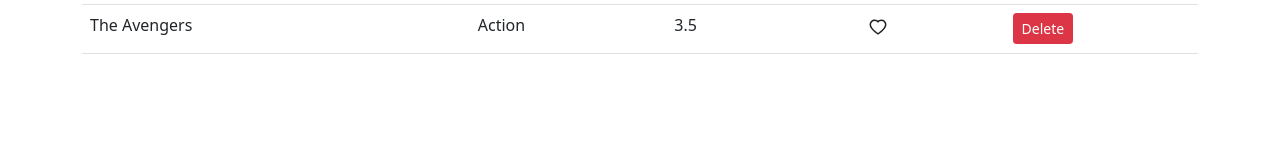
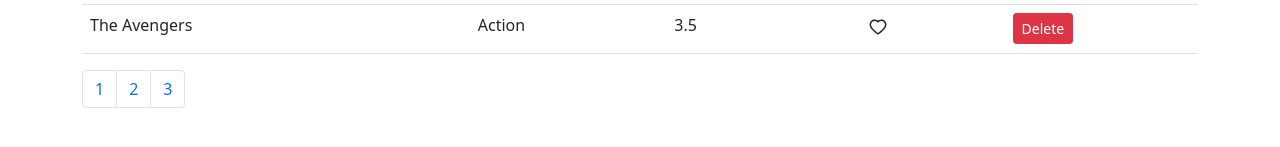
Before and after one commit to CutieMath/react-02, a React (Create React App) app: page / in a window 1280 px wide. Shown: the part 489-636 px from the top of the page. Built offline with nearby package versions, Linux system fonts and the light colour scheme.

Commit message:
add pagination components and set up initial props for it

```diff
--- /dev/null
+++ b/src/common/Pagination.jsx
@@ -0,0 +1,25 @@
+import React from "react";
+
+const Pagination = ({ itemsCount, pageSize, onPageClick }) => {
+  const pagesCount = itemsCount / pageSize;
+
+  return (
+    <>
+      <nav aria-label="Page navigation">
+        <ul className="pagination">
+          <li className="page-item">
+            <a className="page-link">1</a>
+          </li>
+          <li className="page-item">
+            <a className="page-link">2</a>
+          </li>
+          <li className="page-item">
+            <a className="page-link">3</a>
+          </li>
+        </ul>
+      </nav>
+    </>
+  );
+};
+
+export default Pagination;
--- a/src/components/movies.jsx
+++ b/src/components/movies.jsx
@@ -1,10 +1,12 @@
 import React, { Component } from "react";
 import { getMovies } from "../services/fakeMovieService";
 import LoveHeart from "../common/LoveHeart";
+import Pagination from "../common/Pagination";
 
 class Movies extends Component {
   state = {
     movies: getMovies(),
+    pageSize: 4,
   };
   handleDelete = (movie) => {
     const newMovies = this.state.movies.filter((m) => m._id !== movie._id);
@@ -15,6 +17,9 @@ class Movies extends Component {
     const index = newMovies.indexOf(movie);
     newMovies[index].liked = !newMovies[index].liked;
     this.setState({ movies: newMovies });
+  };
+  handlePageChange = (pageClicked) => {
+    console.log(pageClicked);
   };
 
   render() {
@@ -58,6 +63,11 @@ class Movies extends Component {
             ))}
           </tbody>
         </table>
+        <Pagination
+          itemsCount={moviesCount}
+          pageSize={this.state.pageSize}
+          onPageClick={() => this.handlePageChange()}
+        />
       </>
     );
   }
```
